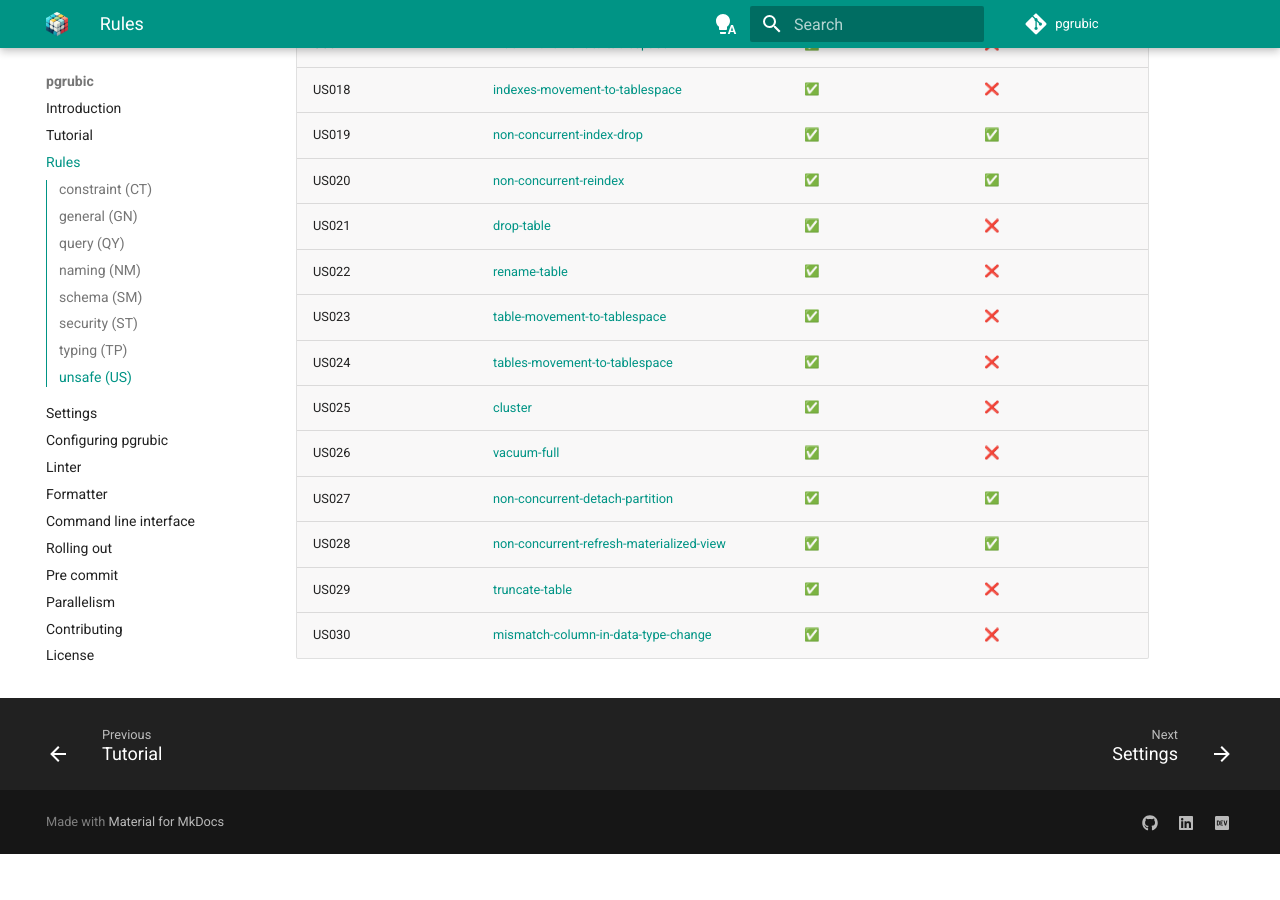
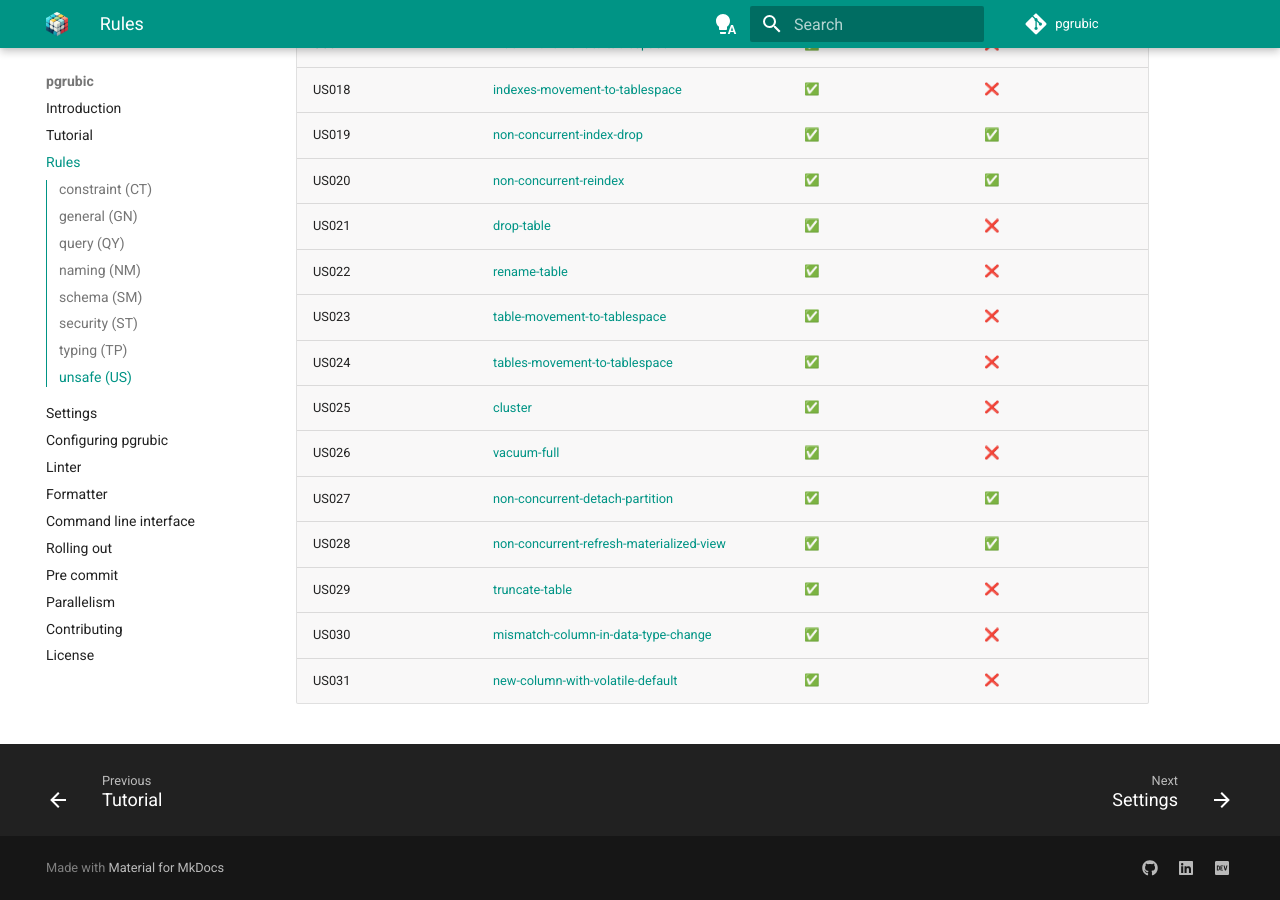
Before and after one commit to bolajiwahab/pgrubic, an MkDocs documentation site: the page built from docs/docs/rules.md, in a window 1280 px wide and 900 px high, scrolled down 6170 px. Built offline with MkDocs 1.6.1 and Material for MkDocs 9.7.7, drawn with Linux system fonts in a browser that asks for light colours; emoji names are drawn with the system emoji font; comment, search, counter and statistics services are not loaded; before the commit the page ends 7024 px from its top, so only the background shows below that.

Commit message:
docs: add US031 to list of rules

```diff
--- a/docs/docs/rules.md
+++ b/docs/docs/rules.md
@@ -163,3 +163,4 @@ There are **100+** rules and all rules are enabled by default. Rule are divided
 | US028 | [non-concurrent-refresh-materialized-view](rules/unsafe/non-concurrent-refresh-materialized-view.md)                               | :white_check_mark: | :white_check_mark:                                                                                                                                                            |
 | US029 | [truncate-table](rules/unsafe/truncate-table.md)                                                                                   | :white_check_mark: | :x:       |
 | US030 | [mismatch-column-in-data-type-change](rules/unsafe/mismatch-column-in-data-type-change.md)                                         | :white_check_mark: | :x:       |
+| US031 | [new-column-with-volatile-default](rules/unsafe/new-column-with-volatile-default.md)                                         | :white_check_mark: | :x:       |
```
